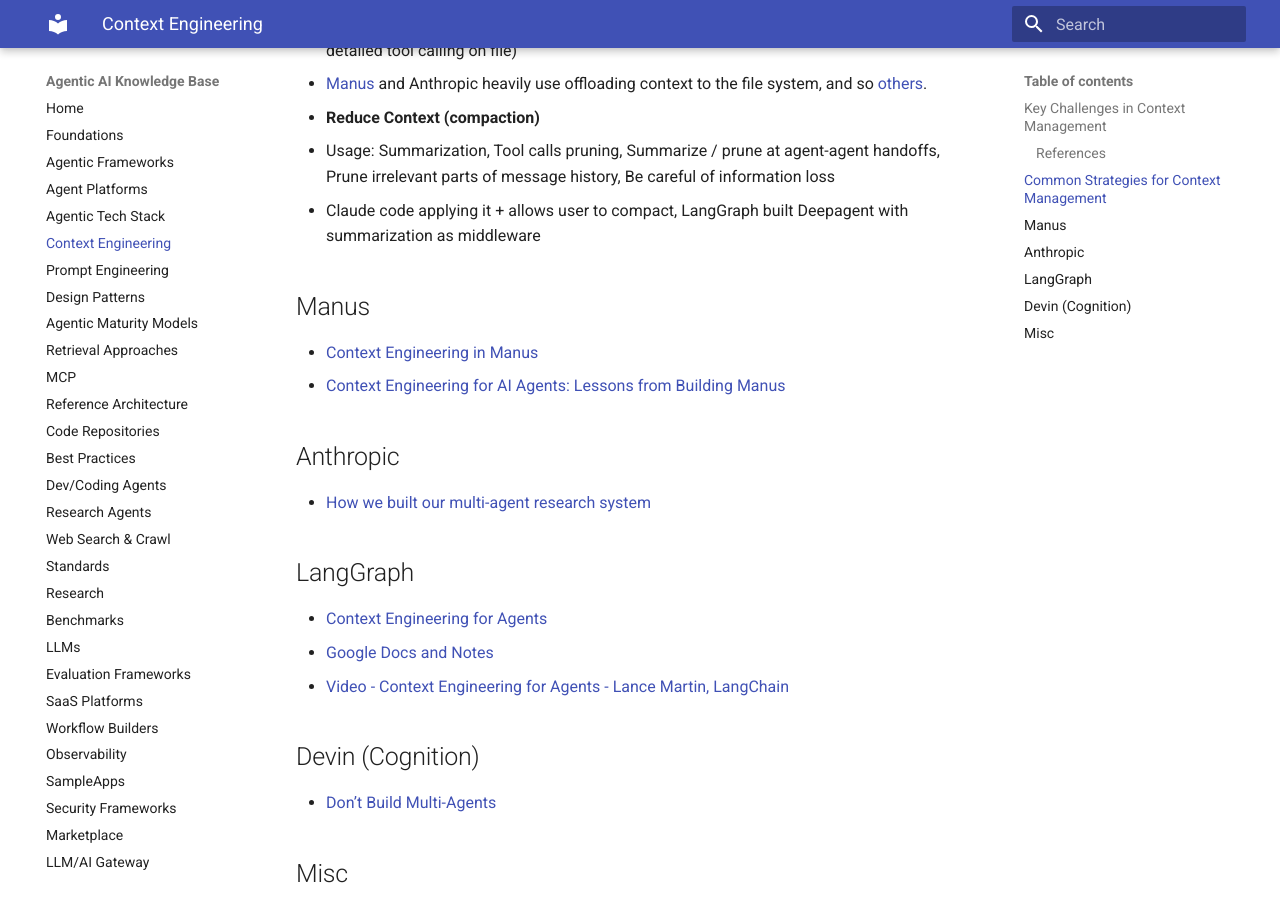
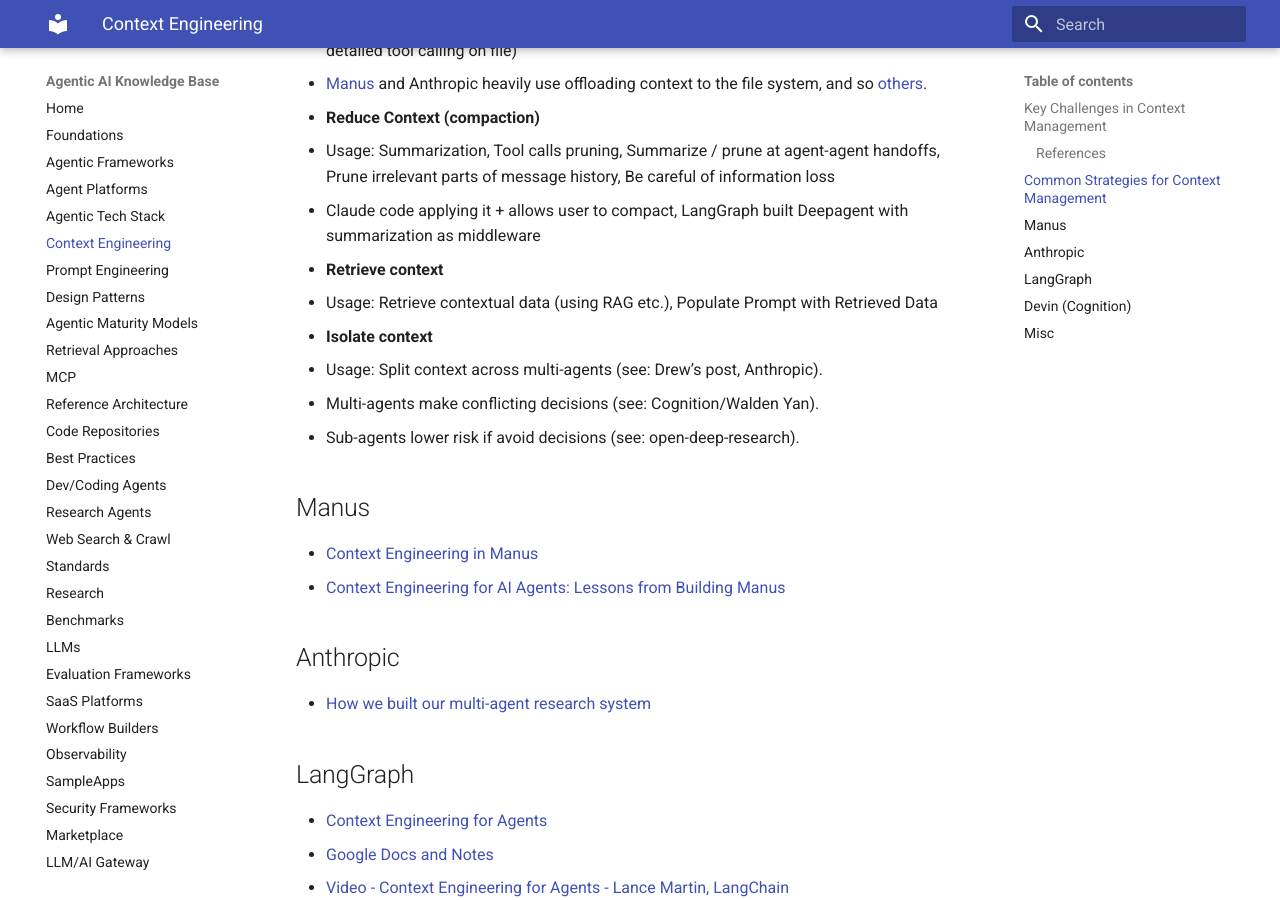
Before and after one commit to ankurkumarz/agentic-ai-knowledge-base, an MkDocs documentation site: the page built from docs/ContextEngineeeing/README.md, in a window 1280 px wide and 900 px high, scrolled down 698 px. Built offline with MkDocs 1.6.1 and Material for MkDocs 9.7.7, drawn with Linux system fonts in a browser that asks for light colours.

Commit message:
Enhance README with context retrieval and isolation
Added sections on retrieving and isolating context for multi-agent systems.

```diff
--- a/docs/ContextEngineeeing/README.md
+++ b/docs/ContextEngineeeing/README.md
@@ -25,6 +25,14 @@
   - Usage: Summarization, Tool calls pruning, Summarize / prune at agent-agent handoffs, Prune irrelevant parts of message history, Be careful of information loss
   - Claude code applying it + allows user to compact, LangGraph built Deepagent with summarization as middleware
 
+- **Retrieve context**
+  - Usage: Retrieve contextual data (using RAG etc.), Populate Prompt with Retrieved Data
+
+- **Isolate context**
+  - Usage: Split context across multi-agents (see: Drew’s post, Anthropic).
+  - Multi-agents make conflicting decisions (see: Cognition/Walden Yan).
+  - Sub-agents lower risk if avoid decisions (see: open-deep-research).
+
 ## Manus
 
 - [Context Engineering in Manus](https://rlancemartin.github.io/2025/10/15/manus/)
```
